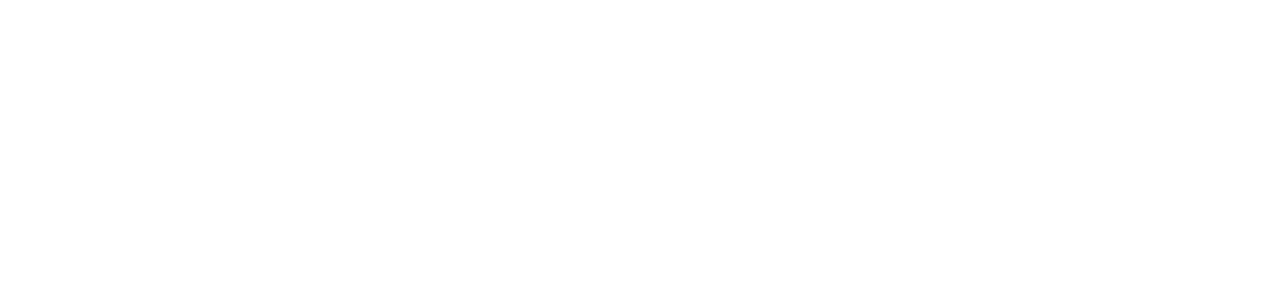
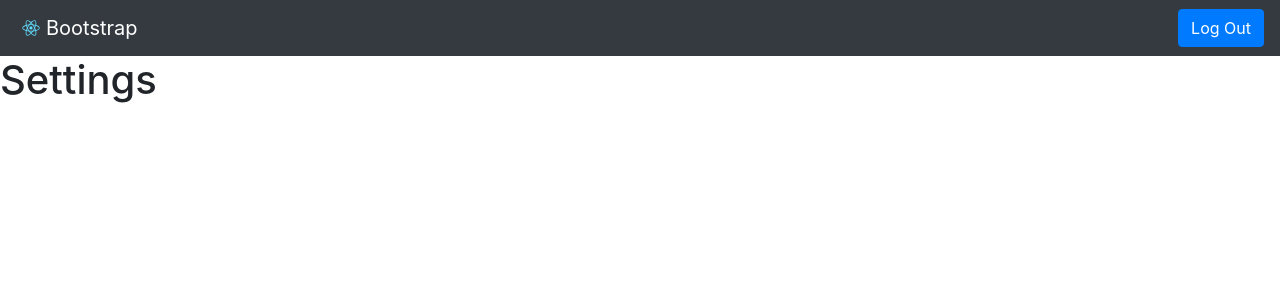
Before and after one commit to marctanas/frontend, a React (Create React App) app: page /settings in a window 1280 px wide. Shown: the top 300 px of the page. Built offline with nearby package versions, Linux system fonts and the light colour scheme; sample sign-in values are in the browser's storage.

Commit message:
created private route component

```diff
--- a/src/App.js
+++ b/src/App.js
@@ -1,28 +1,39 @@
-import React, {useState} from 'react';
-import { BrowserRouter, Route, Switch } from 'react-router-dom';
+import React, { useState, useContext } from 'react';
+import { BrowserRouter, Route, Switch, Redirect } from 'react-router-dom';
 import AppContext from './AppContext';
 import LandingPage from './LandingPage';
 import LoginPage from './LoginPage';
 import RegistrationPage from './RegistrationPage';
+import SettingsPage from './SettingsPage';
+import './App.css';
 
-import './App.css';
+
+const PrivateRoute = ({ component: Component, ...otherProps }) => {
+
+    const [globalState, setGlobalState] = useContext(AppContext);
+
+    if(globalState.loggedIn) {
+      return(<Route component={Component} {...otherProps} />);
+    } else {
+      return(<Redirect to="/login" />);
+    }
+}
 
 const App = () => {
 
   const [globalState, setGlobalState] = useState({
     loggedIn: localStorage.getItem('jwt') ? true : false,
     user: null
-
   });
 
-   return (
-
+  return (
     <AppContext.Provider value={[globalState, setGlobalState]}>
       <BrowserRouter>
         <Switch>
           <Route path="/" exact={true} component={LandingPage}/>
           <Route path="/login" exact={true} component={LoginPage}/>
           <Route path="/register" exact={true} component={RegistrationPage}/>
+          <PrivateRoute path="/settings" exact={true} component={SettingsPage}/>
         </Switch>
       </BrowserRouter>
     </AppContext.Provider>
--- a/src/RegistrationPage.js
+++ b/src/RegistrationPage.js
@@ -54,7 +54,7 @@
                 {
                     ...state,
                     errors: errors,
-                    messages: messages
+                    messages: messages,
                 }
             )
             return;
@@ -79,7 +79,9 @@
                 email: emailField.value,
                 password: passwordField.value
             }),
-            headers: {"Content-Type": "application/json"}
+            headers: {
+                "Content-Type": "application/json"
+            }
         })
         .then(
             (response)=>response.json()
@@ -100,7 +102,6 @@
                     //alert("Please check all the fields");
                     setState(
                         {
-                            ...state,
                             loading: false
                         }
                     )
--- /dev/null
+++ b/src/SettingsPage.js
@@ -0,0 +1,14 @@
+import React from 'react';
+import NavBar from './NavBar.js';
+
+const SettingsPage = () => {
+
+    return (
+        <div>
+            <NavBar />
+            <h1>Settings</h1>
+        </div>
+    )
+}
+
+export default SettingsPage;
```
